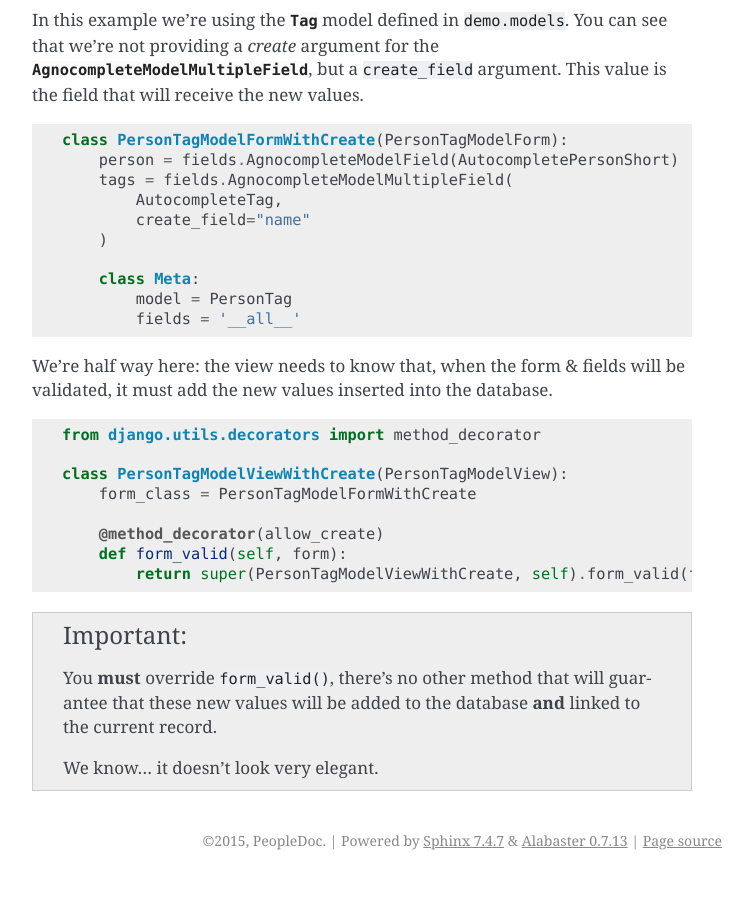
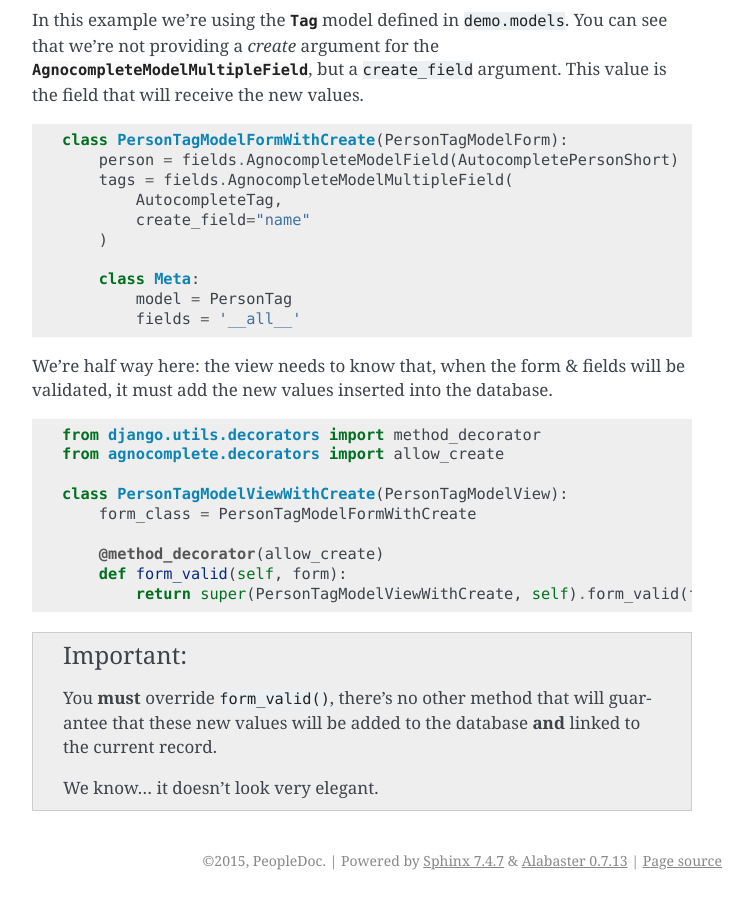
Before and after one commit to peopledoc/django-agnocomplete, a Sphinx documentation site: the page built from docs/fields-widgets.rst, in a window 1280 px wide and 900 px high, scrolled down 2279 px. Shown: the whole window, without its empty margins (388-1141 px from the left). Built offline with Sphinx 7.4.7, drawn with Linux system fonts in a browser that asks for light colours.

Commit message:
refs #33 -- more complete documentation

```diff
--- a/CHANGELOG.rst
+++ b/CHANGELOG.rst
@@ -5,7 +5,7 @@
 0.4.0 (unreleased)
 ==================
 
-- Nothing changed yet.
+- Added the multiple selection feature (#33).
 
 
 0.3.2 (2016-01-27)
--- a/docs/context-dependant-completions.rst
+++ b/docs/context-dependant-completions.rst
@@ -93,6 +93,8 @@
 
 .. code-block:: python
 
+    from agnocomplete.forms import UserContextFormMixin
+
     class ArticleContextTagModelForm(UserContextFormMixin,
                                      forms.ModelForm):
         article = fields.AgnocompleteModelField(AutocompleteArticle)
@@ -144,3 +146,5 @@
 .. important::
 
     Views that will use the :class:`ArticleContextTagModelForm` **must** inherit from the :class:`UserContextFormViewMixin`, exactly as above, otherwise, the context is not transmitted to the different elements of the view.
+
+    Also, you **have** to decorate your ``form_valid`` method using the ``@method_decorator(allow_create)`` trick.
--- a/docs/fields-widgets.rst
+++ b/docs/fields-widgets.rst
@@ -102,6 +102,7 @@
 .. code-block:: python
 
     from django.utils.decorators import method_decorator
+    from agnocomplete.decorators import allow_create
 
     class PersonTagModelViewWithCreate(PersonTagModelView):
         form_class = PersonTagModelFormWithCreate
```
